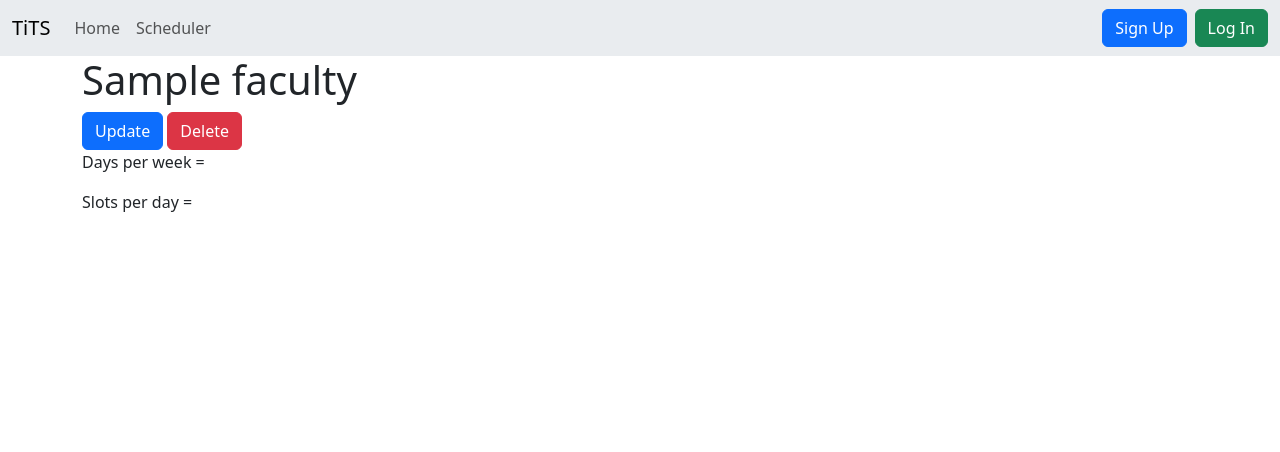
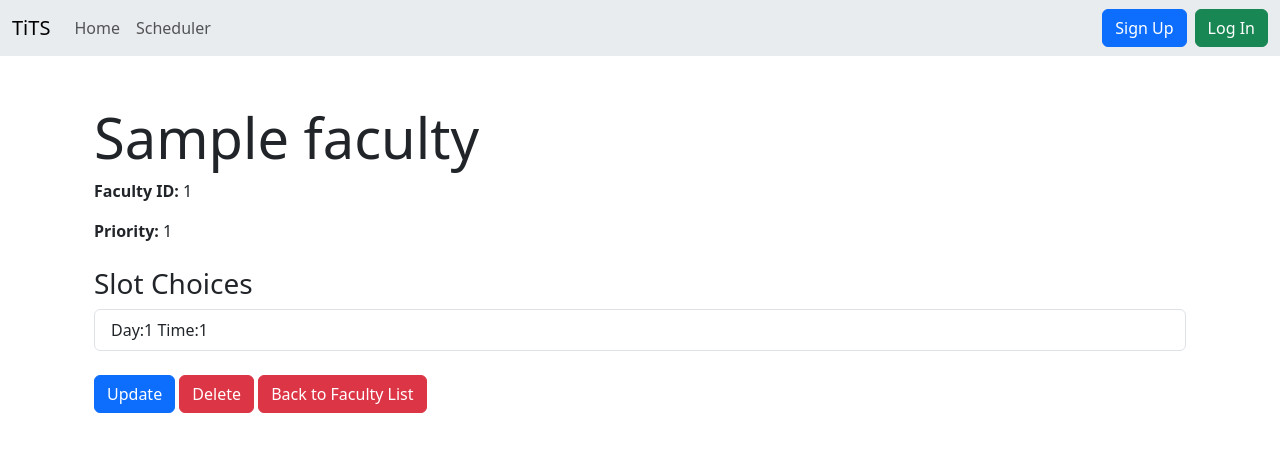
Before and after one commit to Om-Raj/TimeTableScheduler, a Django app: page /scheduler/org/1/faculty/1/ in a window 1280 px wide. Shown: the top 452 px of the page. Run offline with Django 5.2, Linux system fonts and the light colour scheme; tables that the repository leaves empty hold one stand-in row (values such as "Sample post").

Commit message:
CRUD operations for faculty

```diff
--- a/scheduler/faculty/views.py
+++ b/scheduler/faculty/views.py
@@ -1,12 +1,25 @@
 from django.views.generic import ListView, CreateView, UpdateView, DeleteView, DetailView
 from django.urls import reverse, reverse_lazy
+from django.shortcuts import get_object_or_404
 
 from .models import Faculty
-
+from scheduler.organization.models import Organization
 
 class FacultyListView(ListView):
     model = Faculty
     template_name = 'scheduler/faculty/list.html'
+
+    def get_queryset(self):
+        # Retrieve the current organization from the URL
+        self.organization = get_object_or_404(Organization, id=self.kwargs.get('org_id'))
+        # Return only faculties for this organization
+        return Faculty.objects.filter(organization=self.organization)
+
+    def get_context_data(self, **kwargs):
+        context = super().get_context_data(**kwargs)
+        # Pass the organization to the template context
+        context['organization'] = self.organization
+        return context
 
 
 class FacultyCreateView(CreateView):
@@ -14,19 +27,50 @@ class FacultyCreateView(CreateView):
     template_name = 'scheduler/faculty/create.html'
     fields = ('faculty_id', 'name', 'priority', 'slot_choices')
 
+    def get_context_data(self, **kwargs):
+        context = super().get_context_data(**kwargs)
+        # Add the current organization to the context
+        context['organization'] = get_object_or_404(Organization, id=self.kwargs.get('org_id'))
+        return context
+
+    def form_valid(self, form):
+        # Attach the current organization to the new Faculty instance before saving
+        organization = get_object_or_404(Organization, id=self.kwargs.get('org_id'))
+        form.instance.organization = organization
+        return super().form_valid(form)
+
     def get_success_url(self):
-        return reverse('faculty_detail', kwargs={'pk': self.object.pk})
+        # Redirect to the detail view, passing both faculty id and organization id
+        return reverse('faculty_detail', kwargs={
+            'pk': self.object.pk,
+            'org_id': self.object.organization.id
+        })
 
 
 class FacultyDetailView(DetailView):
     model = Faculty
     template_name = 'scheduler/faculty/detail.html'
 
+    def get_context_data(self, **kwargs):
+        context = super().get_context_data(**kwargs)
+        # Ensure the current organization is available in context
+        context['organization'] = get_object_or_404(Organization, id=self.kwargs.get('org_id'))
+        return context
+
 
 class FacultyDeleteView(DeleteView):
     model = Faculty
     template_name = 'scheduler/faculty/delete.html'
-    success_url = reverse_lazy('faculty_list')
+
+    def get_success_url(self):
+        # After deletion, redirect back to the Faculty list for the current organization
+        return reverse_lazy('faculty_list', kwargs={'org_id': self.kwargs.get('org_id')})
+
+    def get_context_data(self, **kwargs):
+        context = super().get_context_data(**kwargs)
+        # Pass the current organization to the template context
+        context['organization'] = get_object_or_404(Organization, id=self.kwargs.get('org_id'))
+        return context
 
 
 class FacultyUpdateView(UpdateView):
@@ -34,5 +78,15 @@ class FacultyUpdateView(UpdateView):
     template_name = 'scheduler/faculty/update.html'
     fields = ('faculty_id', 'name', 'priority', 'slot_choices')
 
+    def get_context_data(self, **kwargs):
+        context = super().get_context_data(**kwargs)
+        # Add the current organization to the context for use in the template
+        context['organization'] = get_object_or_404(Organization, id=self.kwargs.get('org_id'))
+        return context
+
     def get_success_url(self):
-        return reverse('faculty_detail', kwargs={'pk': self.object.pk})
+        # Redirect to the detail view after updating
+        return reverse('faculty_detail', kwargs={
+            'pk': self.object.pk,
+            'org_id': self.kwargs.get('org_id')
+        })
--- a/scheduler/templates/scheduler/faculty/create.html
+++ b/scheduler/templates/scheduler/faculty/create.html
@@ -1,10 +1,10 @@
 {% extends "_base.html" %}
 {% load crispy_forms_tags %}
 
-{% block title %}Create Organization{% endblock title %}
+{% block title %}Create Faculty{% endblock title %}
 
 {% block content %}
-<h1 class="display">Create Organization</h1>
+<h1 class="display">Create Faculty</h1>
 <form method="post">
     {% csrf_token %}
     {{ form|crispy }}
--- a/scheduler/templates/scheduler/faculty/delete.html
+++ b/scheduler/templates/scheduler/faculty/delete.html
@@ -1,10 +1,10 @@
 {% extends "_base.html" %}
 {% load crispy_forms_tags %}
 
-{% block title %}Delete Organization{% endblock title %}
+{% block title %}Delete Faculty{% endblock title %}
 
 {% block content %}
-<h1 class="display">Delete Organization</h1>
+<h1 class="display">Delete Faculty</h1>
 <p>Are you sure you want to delete {{ object.name }}?</p>
 <form method="post">
     {% csrf_token %}
--- a/scheduler/templates/scheduler/faculty/detail.html
+++ b/scheduler/templates/scheduler/faculty/detail.html
@@ -3,9 +3,24 @@
 {% block title %}{{ object.name }}{% endblock title %}
 
 {% block content %}
-<h1 class="display">{{ object.name }}</h1>
-<a class="btn btn-primary" href="{% url "org_update" object.id %}">Update</a>
-<a class="btn btn-danger" href="{% url "org_delete" object.id %}">Delete</a>
-<p>Days per week = {{ object.days_per_week }}</p>
-<p>Slots per day = {{ object.slots_per_day }}</p>
+<div class="container mt-5">
+  <h1 class="display-4">{{ object.name }}</h1>
+  <p><strong>Faculty ID:</strong> {{ object.faculty_id }}</p>
+  <p><strong>Priority:</strong> {{ object.priority }}</p>
+  <div class="mt-4">
+    <h3>Slot Choices</h3>
+    <ul class="list-group">
+      {% for slot in object.slot_choices.all %}
+        <li class="list-group-item">{{ slot }}</li>
+      {% empty %}
+        <li class="list-group-item">No slot choices available.</li>
+      {% endfor %}
+    </ul>
+  </div>
+  <div class="mt-4">
+    <a class="btn btn-primary" href="{% url 'faculty_update' org_id=organization.id pk=object.id %}">Update</a>
+    <a class="btn btn-danger" href="{% url 'faculty_delete' org_id=organization.id pk=object.id %}">Delete</a>
+    <a class="btn btn-danger" href="{% url 'faculty_list' org_id=organization.id %}">Back to Faculty List</a>
+  </div>
+</div>
 {% endblock content %}
--- a/scheduler/templates/scheduler/faculty/update.html
+++ b/scheduler/templates/scheduler/faculty/update.html
@@ -1,10 +1,10 @@
 {% extends "_base.html" %}
 {% load crispy_forms_tags %}
 
-{% block title %}Update Organization{% endblock title %}
+{% block title %}Update Faculty{% endblock title %}
 
 {% block content %}
-<h1 class="display">Update Organization</h1>
+<h1 class="display">Update Faculty</h1>
 <form method="post">
     {% csrf_token %}
     {{ form|crispy }}
```
Also changed, not shown: scheduler/templates/scheduler/faculty/list.html (+21 -10 lines), scheduler/timetable/migrations/0003_timetable_timetable_id_and_more.py (added).
